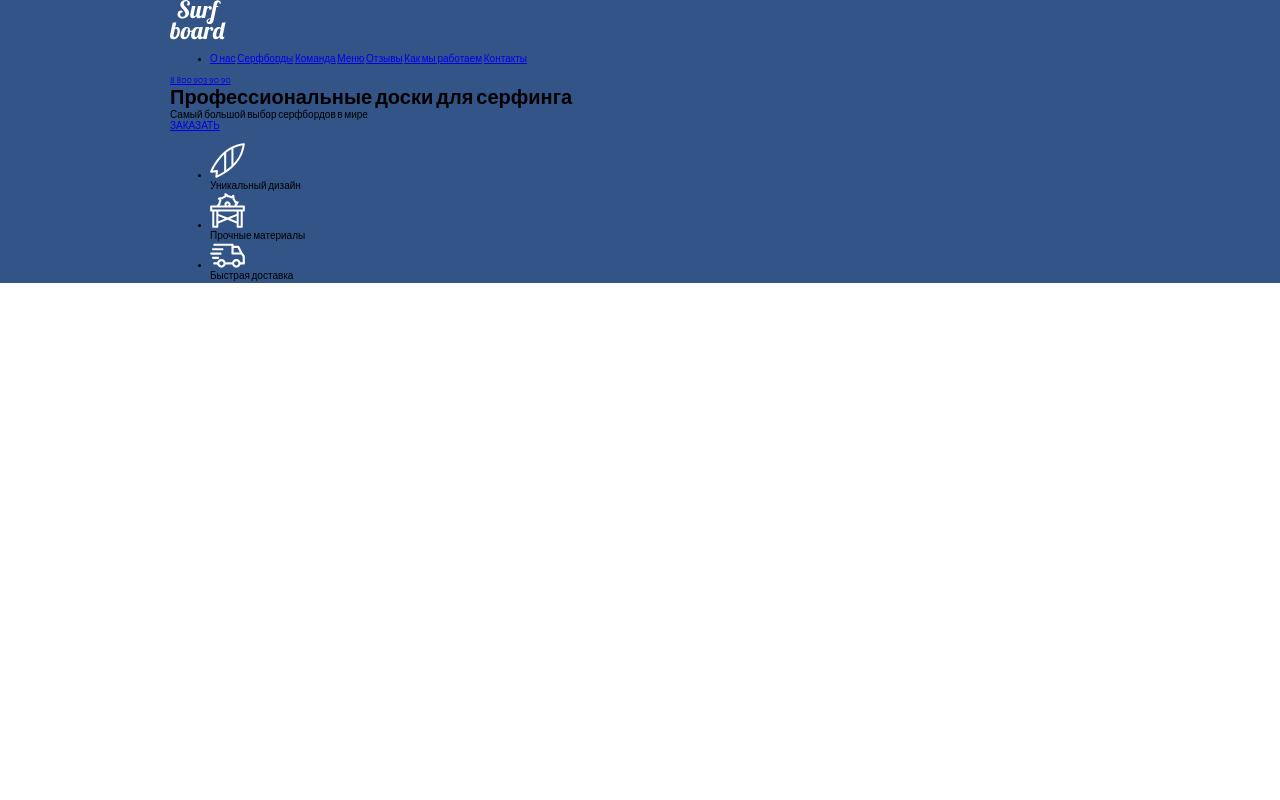
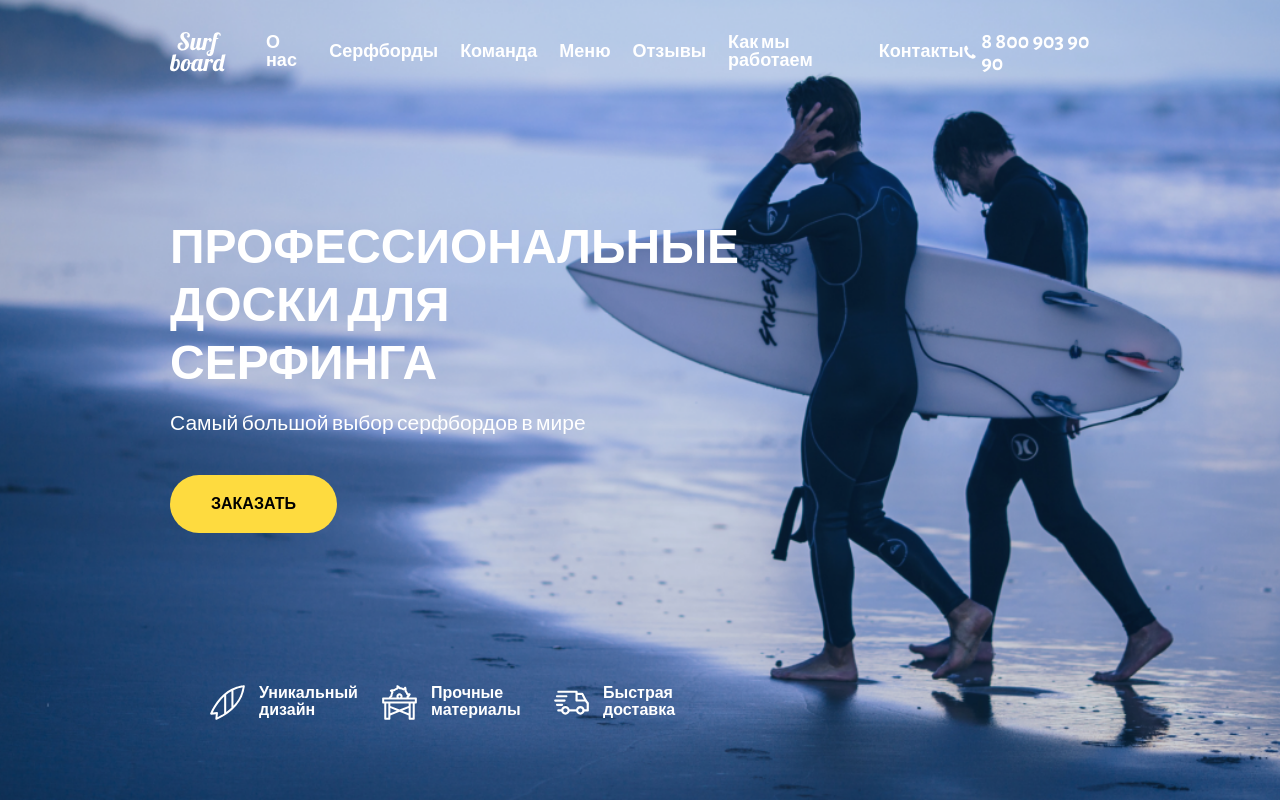
Before and after one commit to pruffit/Surfboard, a plain HTML site: page index.html in a window 1280 px wide. Drawn offline with nearby package versions, Linux system fonts and the light colour scheme.

Commit message:
section hero (not adaptive)

```diff
--- a/assets/scss/_vars.scss
+++ b/assets/scss/_vars.scss
@@ -5,3 +5,4 @@ $black: #000;
 $gray: #666666;
 $font-color: #292929;
 $yellow: #FEDB3F;
+$yellow-hover: #FFD517;
--- /dev/null
+++ b/assets/scss/blocks/_btn.scss
@@ -0,0 +1,21 @@
+.btn{
+    display: inline-block;
+    text-decoration: none;
+    font-weight: 800;
+    font-size: 1.6rem;
+    line-height: 1;
+    padding: 2.1rem 4.1rem;
+    border-radius: 100px;
+    text-transform: uppercase;
+    text-align: center;
+    transition: all .2s ease-in-out;
+    &--theme{
+        &--yellow{
+            background-color: $yellow;
+            color: $black;
+            &:hover{
+                background-color: $yellow-hover;
+            }
+        }
+    }
+}
--- /dev/null
+++ b/assets/scss/blocks/_features.scss
@@ -0,0 +1,25 @@
+.features{
+    display: flex;
+    list-style: none;
+    &__item{
+        display: flex;
+        align-items: center;
+        .feature{
+            &__icon{
+                width: 3.5rem;
+                height: 3.5rem;
+                margin-right: 1.4rem;
+            }
+            &__text{
+                font-weight: 700;
+                font-size: 1.6rem;
+                line-height: 1.1;
+                color: $white;
+                max-width: 9rem;
+            }
+        }
+        &:not(:last-child){
+            margin-right: 3.3rem;
+        }
+    }
+}
--- /dev/null
+++ b/assets/scss/blocks/_header.scss
@@ -0,0 +1,40 @@
+.header{
+    display: flex;
+    align-items: center;
+    justify-content: space-between;
+    .menu{
+        &__list{
+            display: flex;
+            align-items: center;
+            list-style: none;
+        }
+        &__item{
+            &:not(:last-child){
+                margin-right: 2.2rem;
+            }
+        }
+        &__link{
+            text-decoration: none;
+            font-weight: 700;
+            font-size: 1.8rem;
+            line-height: 1;
+            color: $white;
+        }
+    }
+    .phone-number{
+        display: flex;
+        align-items: center;
+        text-decoration: none;
+        &__icon{
+            width: 1.3rem;
+            height: 1.4rem;
+            margin-right: 0.5rem;
+        }
+        &__text{
+            font-weight: 700;
+            font-size: 2.2rem;
+            line-height: 1;
+            color: $white;
+        }
+    }
+}
--- a/assets/scss/blocks/_hero.scss
+++ b/assets/scss/blocks/_hero.scss
@@ -1,3 +1,32 @@
 .hero{
+    background: url(../images/hero/bg.png) center center no-repeat;
+    background-size: cover;
     background-color: #335487;
+    height: 100vh;
+    min-height: 65rem;
+    padding: 2.4rem 0 7rem;
+    &__container{
+        display: flex;
+        flex-direction: column;
+        justify-content: space-between;
+        height: 100%;
+    }
+    &__title-section{
+        width: 46%;
+    }
+    &__main-title{
+        text-transform: uppercase;
+        font-weight: 700;
+        font-size: 4.8rem;
+        line-height: 1.2;
+        color: $white;
+        margin-bottom: 1.7rem;
+    }
+    &__title-desc{
+        font-weight: 400;
+        font-size: 2.1rem;
+        line-height: 1.2;
+        color: $white;
+        margin-bottom: 3.9rem;
+    }
 }
--- a/assets/scss/main.scss
+++ b/assets/scss/main.scss
@@ -27,4 +27,7 @@ body{
     max-width: 94rem;
     margin: 0 auto;
 }
+@import "blocks/_btn.scss";
+@import "blocks/_header.scss";
 @import "blocks/_hero.scss";
+@import "blocks/_features.scss";
--- a/index.html
+++ b/index.html
@@ -12,23 +12,40 @@
     <div class="wrapper">
         <div class="maincontent">
             <section class="hero">
-                <div class="container">
+                <div class="container hero__container">
                     <header class="header">
                         <img src="assets/images/header/logo.svg" alt="">
-                        <nav class="manu">
+                        <nav class="menu">
                             <ul class="menu__list">
                                 <li class="menu__item">
                                     <a href="#" class="menu__link">О нас</a>
+                                </li>
+                                <li class="menu__item">
                                     <a href="#" class="menu__link">Серфборды</a>
+                                </li>
+                                <li class="menu__item">
                                     <a href="#" class="menu__link">Команда</a>
+                                </li>
+                                <li class="menu__item">
                                     <a href="#" class="menu__link">Меню</a>
+                                </li>
+                                <li class="menu__item">
                                     <a href="#" class="menu__link">Отзывы</a>
+                                </li>
+                                <li class="menu__item">
                                     <a href="#" class="menu__link">Как мы работаем</a>
+                                </li>
+                                <li class="menu__item">
                                     <a href="#" class="menu__link">Контакты</a>
                                 </li>
                             </ul>
                         </nav>
-                        <a href="tel:+78009039090" class="phone-number">8 800 903 90 90</a>
+                        <a href="tel:+78009039090" class="phone-number">
+                            <img class="phone-number__icon" src="assets/images/header/phone.svg" alt="">
+                            <span class="phone-number__text">
+                                8 800 903 90 90
+                            </span>
+                        </a>
                     </header>
                     <div class="hero__title-section">
                         <h1 class="hero__main-title">
@@ -42,25 +59,19 @@
                     <div class="hero__icons-section">
                         <ul class="features">
                             <li class="features__item feature">
-                                <div class="feature__icon">
-                                    <img src="assets/images/hero/1.svg" alt="">
-                                </div>
+                                <img class="feature__icon" src="assets/images/hero/1.svg" alt="">
                                 <div class="feature__text">
                                     Уникальный дизайн
                                 </div>
                             </li>
                             <li class="features__item feature">
-                                <div class="feature__icon">
-                                    <img src="assets/images/hero/2.svg" alt="">
-                                </div>
+                                <img class="feature__icon" src="assets/images/hero/2.svg" alt="">
                                 <div class="feature__text">
                                     Прочные материалы
                                 </div>
                             </li>
                             <li class="features__item feature">
-                                <div class="feature__icon">
-                                    <img src="assets/images/hero/3.svg" alt="">
-                                </div>
+                                <img class="feature__icon" src="assets/images/hero/3.svg" alt="">
                                 <div class="feature__text">
                                     Быстрая доставка
                                 </div>
```
Also changed, not shown: assets/css/main.css, assets/images/header/phone.svg (added).
